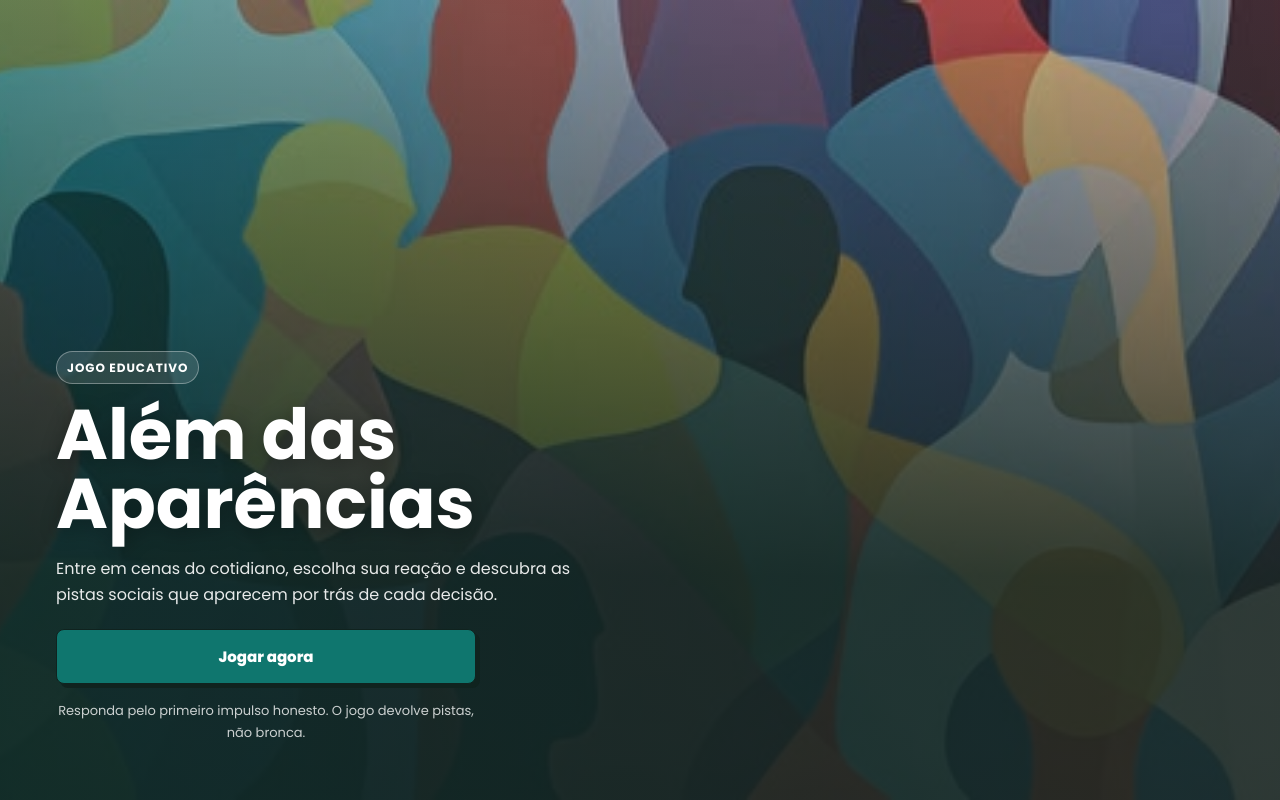
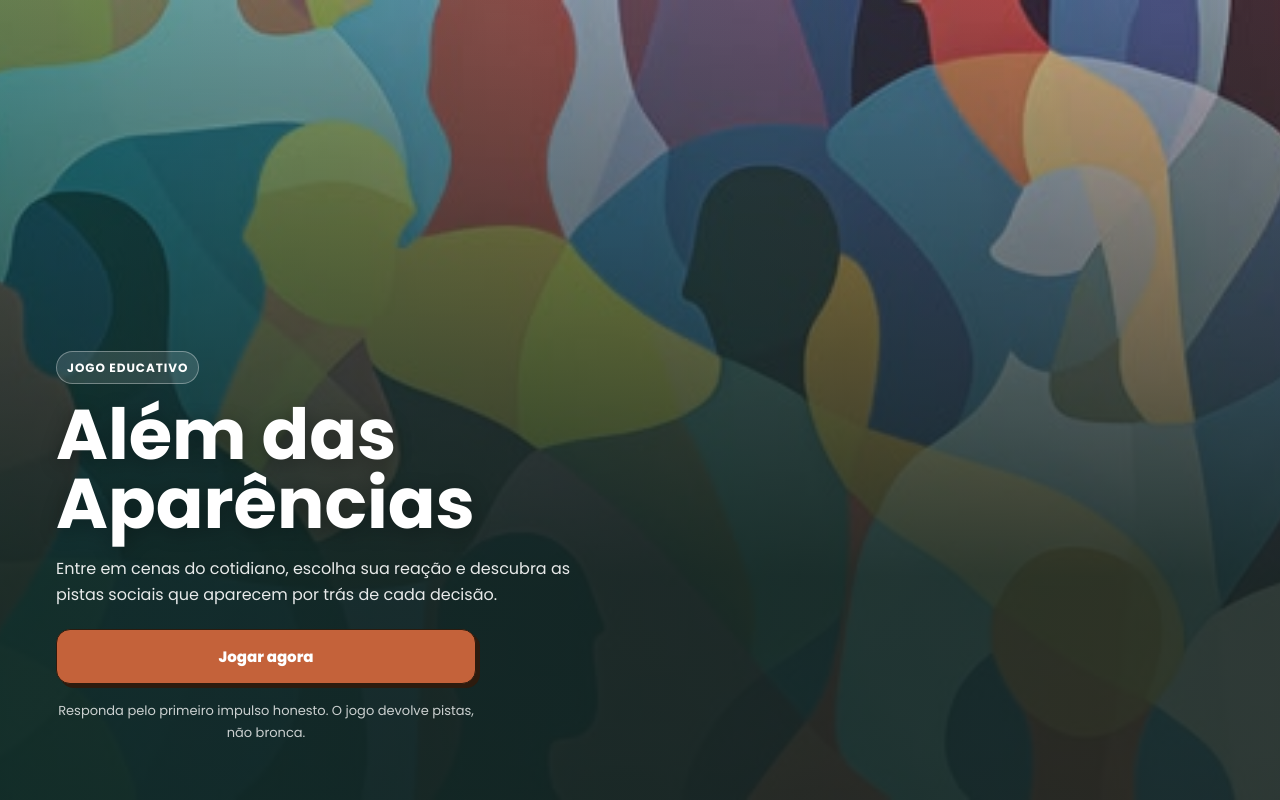
Before and after one commit to thavyne-KDR/alem-das-aparencias, a React (Vite) app: page / in a window 1280 px wide. Built offline with nearby package versions, Linux system fonts and the light colour scheme.

Commit message:
paleta de cores quente: terracota, mostarda e bege

```diff
--- a/src/components/Button/Button.module.css
+++ b/src/components/Button/Button.module.css
@@ -4,7 +4,7 @@
   justify-content: center;
   gap: 8px;
   padding: 15px 24px;
-  border-radius: var(--radius-md);
+  border-radius: var(--radius-xl);
   font-size: 0.9375rem;
   font-weight: 800;
   letter-spacing: 0;
--- a/src/components/Layout/Layout.module.css
+++ b/src/components/Layout/Layout.module.css
@@ -10,7 +10,7 @@
 .layout.textured {
   background-image: radial-gradient(
     circle,
-    rgba(15, 118, 110, 0.12) 1px,
+    rgba(196, 98, 58, 0.1) 1px,
     transparent 1px
   );
   background-size: 22px 22px;
--- a/src/components/OptionCard/OptionCard.module.css
+++ b/src/components/OptionCard/OptionCard.module.css
@@ -6,7 +6,7 @@
   padding: 16px;
   background-color: var(--color-card);
   border: 1.5px solid var(--color-border);
-  border-radius: var(--radius-md);
+  border-radius: var(--radius-xl);
   text-align: left;
   cursor: pointer;
   transition: border-color var(--transition-fast),
--- a/src/styles/global.css
+++ b/src/styles/global.css
@@ -1,23 +1,24 @@
 @import url('https://fonts.googleapis.com/css2?family=Poppins:wght@300;400;500;600;700;800&display=swap');
 
 :root {
-  --color-bg: #f7fbf8;
-  --color-surface: #e5f5ef;
+  --color-bg: #fbf4ed;
+  --color-surface: #f2e6d8;
   --color-card: #ffffff;
-  --color-border: #b9ded3;
-  --color-border-strong: #78b9ad;
+  --color-border: #dec9a8;
+  --color-border-strong: #c4a080;
 
-  --color-text-primary: #10231f;
-  --color-text-secondary: #365f58;
-  --color-text-muted: #66867f;
+  --color-text-primary: #2d1b0e;
+  --color-text-secondary: #5c3d1e;
+  --color-text-muted: #8c6b4a;
 
-  --color-accent: #0f766e;
-  --color-accent-hover: #0b5f59;
-  --color-accent-light: #dff8f0;
-  --color-accent-lighter: #f1fcf8;
-  --color-token: #f4d35e;
-  --color-quest: #ef476f;
-  --color-shadow-card: #c5eee4;
+  --color-accent: #c4623a;
+  --color-accent-hover: #a84e2a;
+  --color-accent-light: #f5e0d5;
+  --color-accent-lighter: #faf0eb;
+  --color-token: #e8a838;
+  --color-quest: #e88030;
+  --color-shadow-card: #d4b896;
+  --color-question-card: #d8edf5;
 
   --color-white: #ffffff;
 
```
